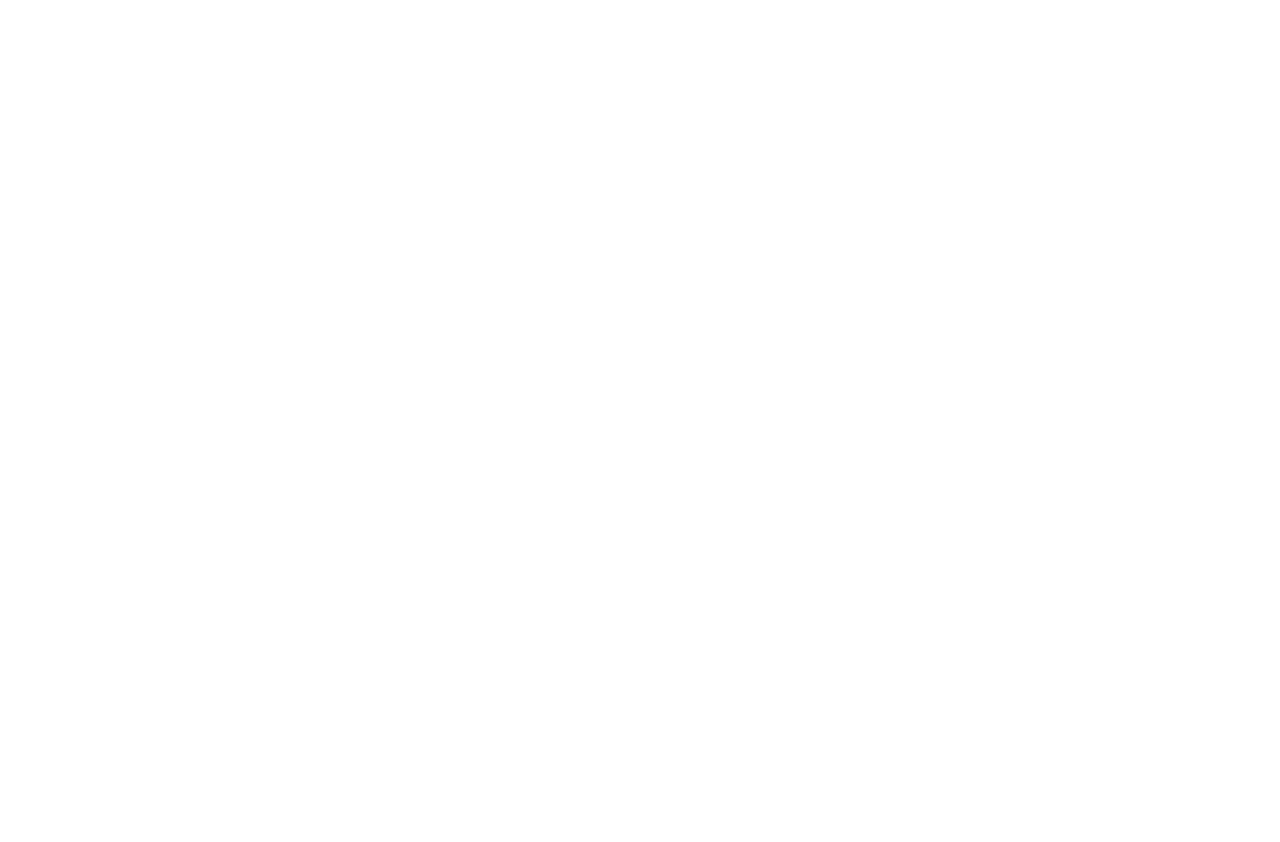
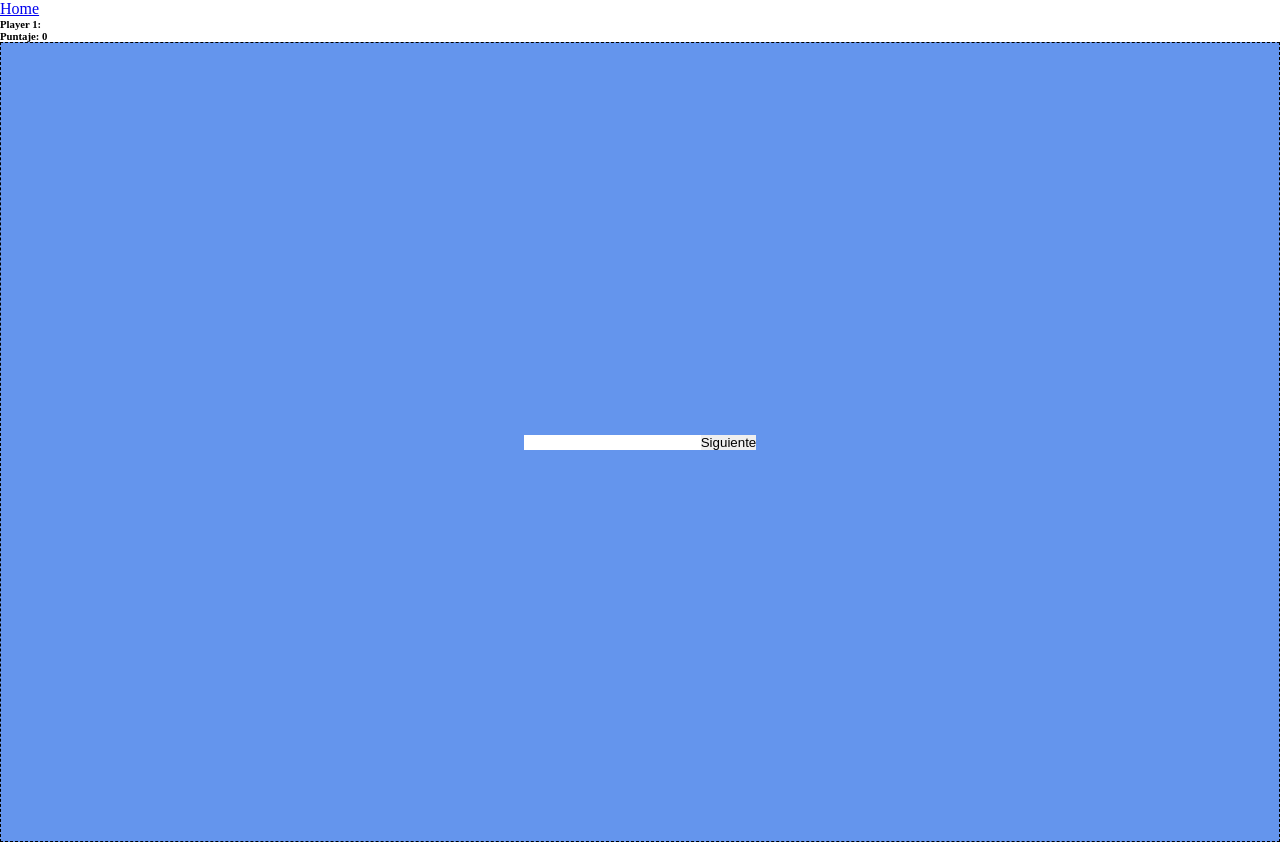
Before and after one commit to jdpenalver/unq-ui-penalver-trabajo-final, a React (Create React App) app: page /game/theme in a window 1280 px wide. Before the commit this address had no page. Before the commit the page ends 800 px from the top, so only its background shows below. Built offline with nearby package versions, Linux system fonts and the light colour scheme.

Commit message:
validando campos vacios

```diff
--- a/src/App.js
+++ b/src/App.js
@@ -6,7 +6,9 @@ import Players from './componentes/Players';
 import SeleccionCuadricula from './componentes/SeleccionCuadricula';
 import Game from './componentes/Game';
 import { P1Provider } from './componentes/Provider/GameContext';
-
+import Tema from './componentes/Tema';
+import NoEncotrada from './componentes/NoEncotrada';
+import NotLogged from './componentes/NotLogged';
 
 
 function App() {
@@ -18,9 +20,12 @@ function App() {
             <Route path="game" element={<Game />}>
               <Route path="/game/players" element={<Players />}/>
               <Route path="/game/name" element={<PlayerName />}/>
+              <Route path="/game/theme" element={<Tema />}/>
               <Route path="/game/size" element={<SeleccionCuadricula />}/>
               <Route path="/game/startgame/:size" element={<StartGame />}/>
             </Route>
+            <Route path="/notLogged" element={<NotLogged/>} />
+            <Route path="*" element={<NoEncotrada/>} />
           </Routes>
         </BrowserRouter>
       </P1Provider>
--- a/src/componentes/Carta.jsx
+++ b/src/componentes/Carta.jsx
@@ -1,7 +1,6 @@
 import React, { useContext } from 'react'
 import { useState } from 'react'
 import "../css/carta.css"
-import { P1Context } from './Provider/GameContext'
 import CartaVacia from './CartaVacia'
 import CartaLlena from './CartaLlena'
 
@@ -9,9 +8,9 @@ const Carta = ({idDeFoto, urlFoto, padre, leHicieron}) => {
 
     const [selecionado, setSelecionado] = useState(false)
 
-  const cambiarSelecionado = () => {
-    setSelecionado(!selecionado)
-  }
+  // const cambiarSelecionado = () => {
+  //   setSelecionado(!selecionado)
+  // }
 
 
   const handlerSelecion = () => {
--- a/src/componentes/Game.jsx
+++ b/src/componentes/Game.jsx
@@ -1,11 +1,12 @@
 import React from 'react'
-import { Outlet} from 'react-router'
+import { Outlet, useParams} from 'react-router'
 import { Link } from 'react-router-dom'
 import { useContext } from 'react'
 import { P1Context } from './Provider/GameContext'
 
 const Game = () => {
     const {usuario1} = useContext(P1Context);
+    const parama = useParams()
 
     return (
             <nav>
--- /dev/null
+++ b/src/componentes/NoEncotrada.jsx
@@ -0,0 +1,12 @@
+import React from 'react'
+
+const NoEncotrada = () => {
+
+    return (
+        <div>
+            Pagina no encontrada
+        </div>
+    )
+}
+
+export default NoEncotrada
--- /dev/null
+++ b/src/componentes/NotLogged.jsx
@@ -0,0 +1,13 @@
+import React from 'react'
+import { Link } from 'react-router-dom'
+const NotLogged = () => {
+    console.log("No logeado")
+    return (
+        <div className="main">
+            usuario no completo, comencemos a jugar desde
+            <Link to="/"> Aqui! </Link>
+        </div>
+    )
+}
+
+export default NotLogged
--- a/src/componentes/PlayerName.jsx
+++ b/src/componentes/PlayerName.jsx
@@ -3,24 +3,38 @@ import { Link } from 'react-router-dom'
 import "../css/playerName.css"
 import { useContext } from 'react'
 import { P1Context } from './Provider/GameContext'
+import { useState } from 'react'
+import { Navigate, useNavigate } from 'react-router'
 
 const PlayerName = () => {
 
+    const [userError, setError] = useState('')
     const {usuario1} = useContext(P1Context)
 
-    const onChangeHandler = (e)=>  {
-        usuario1.setName(e.target.value)
+    const navigate = useNavigate()
+    const handlerSummit = (e)=>  {
+        e.preventDefault()
+        if(e.target.name.value == '') {
+            console.log("error")
+            setError('Falta Espesificar el nombre de usuario')
+        }else {
+        usuario1.setName(e.target.name.value)
+        navigate("/game/theme")
+        }
     }
-
+    // onChange={onChangeHandler}
     return (
     <div className="cont">
         <div className="center" >
+        <form onSubmit={handlerSummit} action="">
            <label htmlFor=""> Nombre del jugador
             </label>
             <div className="input-group">
-                <input onChange={onChangeHandler} className="label" type="text" />
-               <Link to="/game/size">Siguiente</Link>
+                <input  name="name" className="label" type="text" />
+               <button>siguiente </button>
+               { userError?<h1>{userError} </h1>:''}
             </div>
+            </form>
         </div>
 
 
--- a/src/componentes/Provider/GameContext.jsx
+++ b/src/componentes/Provider/GameContext.jsx
@@ -10,9 +10,10 @@ export const P1Provider = ({children}) => {
 
     const [Name, setName] = useState('')
     const [Score, setScore] = useState(0)
-    const [selected, setSelected] = useState('')
+    const [tema, setTema] = useState('')
+    const [logeado, setLogueado] = useState(false)
 
-     const usuario1 = {Name,setName,Score,setScore,selected,setSelected}
+     const usuario1 = {Name,setName,Score,setScore,setTema,tema,setLogueado,logeado}
 
       return (
           <P1Context.Provider value = {{usuario1}}>
--- a/src/componentes/SeleccionCuadricula.jsx
+++ b/src/componentes/SeleccionCuadricula.jsx
@@ -1,8 +1,21 @@
 import React from 'react'
 import { Link } from 'react-router-dom'
 import "../css/cuadricula.css"
+import { useContext } from 'react'
+import { P1Context } from './Provider/GameContext'
+import { Navigate, useNavigate } from 'react-router'
 
 const SeleccionCuadricula = () => {
+
+    const {usuario1} = useContext(P1Context)
+    const navigate = useNavigate()
+
+    if ( !usuario1.Name || !usuario1.tema ) {
+        navigate("/notLogged")
+    }
+
+
+
     return (
         <div className="cont ">
             <div className="grd-center">
--- a/src/componentes/Start.jsx
+++ b/src/componentes/Start.jsx
@@ -1,31 +1,22 @@
 import React from 'react';
 import { Link } from 'react-router-dom';
-import { Api } from '../Api/Api';
-import { useState } from 'react';
-import UnaFoto from './UnaFoto';
-
 import "../css/main.css";
-
+import { useContext } from 'react'
+import { P1Context } from './Provider/GameContext'
+import { useEffect } from 'react';
+import { useParams } from "react-router-dom";
+import { useLocation } from 'react-router';
 
 const Start = () => {
 
-const [fotos, setfotos] = useState([])
+    const {logged} = useParams()
 
-const obtenerFotos = () => {
-    Api.searchQTPhoto('nature', 2)
-        .then( fotos=> {
-             setfotos(fotos)
-             console.log(fotos)
-        })
-  };
+const location = useLocation()
 
     return (
         <div className="main">
             <Link to="/game/players">Start</Link>
-            <ul>
-                {fotos.map ((unaFoto) => <UnaFoto idDeFoto={unaFoto.id} urlFoto ={unaFoto.src.small} /> )}
-            </ul>
-            <button onClick= {obtenerFotos}> obtener fotos</button>
+            <h1> {location.state?'':location.state } </h1>
         </div>
     )
 }
--- a/src/componentes/StartGame.jsx
+++ b/src/componentes/StartGame.jsx
@@ -1,7 +1,7 @@
 import React, { useEffect, useState } from 'react'
 import "../css/game.css"
 import Carta from './Carta'
-import { useParams } from 'react-router'
+import { useLocation, useNavigate, useParams } from 'react-router'
 import { Api } from '../Api/Api'
 import { funcionesArray } from '../funciones/arrayFn'
 import { P1Context } from './Provider/GameContext'
@@ -17,20 +17,30 @@ const [fotosDuplicadas, setfotosduplicadas]= useState([])
 const {usuario1} = useContext(P1Context)
 const [haGanado, setHaGando]= useState(false)
 const [cantDeCartas, setCatidadDeCartas] = useState(2)
+const [logeado, setLogueado] = useState(false)
+const navigate = useNavigate()
+let location = useLocation()
 
 const puntosPorPar = 10
 
-
 useEffect(() => {
+    if (logeado)
+    {
     let load = true
     if (load) {
-        Api.searchQTPhoto('nature', photoToTake)
+        Api.searchQTPhoto(usuario1.tema, photoToTake)
             .then( fotos=> {
                  setfotos(fotos)
                 let tmp = funcionesArray.duplicarValores(fotos)
                 setfotosduplicadas(funcionesArray.mezclar(tmp))
         })
         load=false
+    }
+    }else {
+        location = {pathname:"/",
+        state: {msg:'No esta faltan los datos para empezar a jugar, Empecemos de nuevo'}
+        }
+        navigate(location)
     }
 
 }, [])
@@ -59,8 +69,6 @@ const verficiarCarta =  (set, estaSeleccionado,id) => {
                 if (selecion.id == id) {
                     usuario1.setScore(usuario1.Score + puntosPorPar)
                     setCatidadDeCartas(cantDeCartas + 2)
-                    console.log("====Cantidad de Cartas===")
-                    console.log(cantDeCartas)
                     verificarSiGano()
                     set(true)
                     selecion.fn(true)
--- /dev/null
+++ b/src/componentes/Tema.jsx
@@ -0,0 +1,40 @@
+import React from 'react'
+import { useContext } from 'react'
+import { useNavigate } from 'react-router'
+import { useState } from 'react/cjs/react.development'
+import { P1Context } from './Provider/GameContext'
+
+
+
+
+const Tema = () => {
+    const navigate = useNavigate()
+    const {usuario1} = useContext(P1Context)
+  const [empyError, setEmpyError] = useState('')
+
+
+    const handlerChange = (e) => {
+        e.preventDefault()
+        if (e.target.tema.value) {
+            usuario1.setTema(e.target.tema.value)
+            console.log(e.target.tema.value)
+            navigate("/game/size")
+        }else {
+            setEmpyError("Falta espesificar un tema")
+            console.log("eeorr")
+
+        }
+    }
+
+    return (
+        <div className= "main">
+                <form  onSubmit={handlerChange} action="">
+                <input name="tema" type="text" />
+                <button> Siguiente</button>
+                {empyError? empyError:'' }
+                </form>
+        </div>
+    )
+}
+
+export default Tema
--- a/src/componentes/UnaFoto.jsx
+++ /dev/null
@@ -1,14 +0,0 @@
-import React from 'react'
-
-const UnaFoto = ({idDeFoto,urlFoto}) => {
-
-
-    return (
-        <li>
-            La foto tiene el id {idDeFoto}
-            <img src={urlFoto} alt="" />
-        </li>
-    )
-}
-
-export default UnaFoto
```
